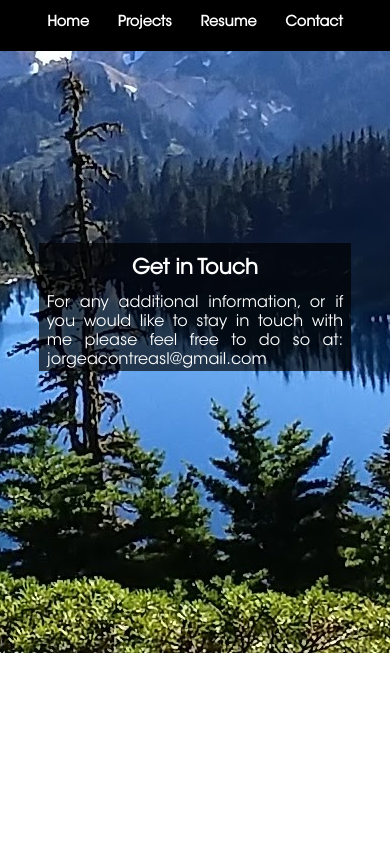
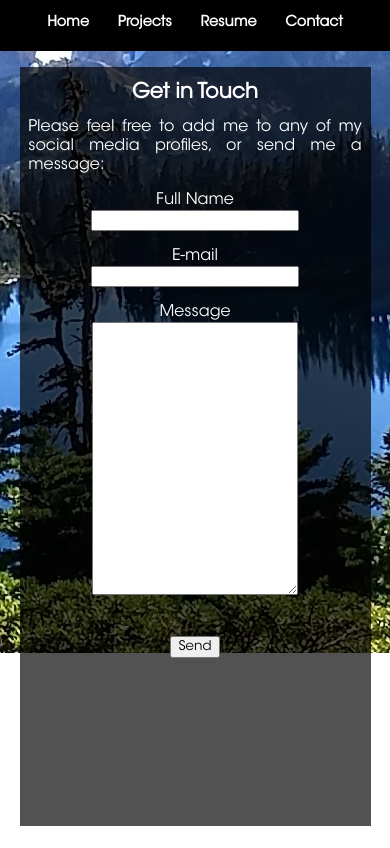
Before and after one commit to jcont12/Portfolio, a React (Create React App) app: page / in a window 390 px wide. Both pictures are taken after a click on the element "Contact". Built offline with nearby package versions, Linux system fonts and the light colour scheme.

Commit message:
Add mailer form

```diff
--- a/src/App.css
+++ b/src/App.css
@@ -1,6 +1,5 @@
 #skin{
   background: url('./images/background.jpg') no-repeat center center fixed;
-
 }
 
 #main{
@@ -157,7 +156,7 @@ h2:hover{
   background-color: rgba(0, 0, 0, 0.68);
   width: 75%;
   height: 41em;
-  margin:5em auto 0;
+  margin:2em auto 0;
   position:relative;
   color:white;
   display:inline-block;
@@ -183,7 +182,7 @@ a{
 #contact-block{
   background-color: rgba(0, 0, 0, 0.68);
   width: 40%;
-  height: 30em;
+  height: 40em;
   margin:5em auto 0;
   position:relative;
   color:white;
@@ -197,6 +196,62 @@ a{
   margin: auto;
   text-align: justify;
 }
+
+#contact-form{
+  position: relative;
+  margin: auto;
+  width: 80%;
+  height: 80%;
+  display: inline-block;
+}
+
+.contact-form-div{
+  margin: 1em;
+}
+
+.contact-form-input{
+  width:20em;
+
+}
+
+#contact-form-textarea{
+  width: 30em;
+  height:20em;
+}
+
+#contact-form-submit{
+    font-family: AvantGarde;
+}
+
+/*ADD SPECIFIC SMALLER SCREEN COMPUTER FORM MODIFICATION*/
+@media screen and (max-width: 1250px){
+  #contact-form{
+    position: relative;
+    margin: auto;
+    width: 80%;
+    height: 80%;
+    display: inline-block;
+  }
+
+  .contact-form-div{
+    margin: 1em;
+  }
+
+  .contact-form-input{
+    width:20em;
+
+  }
+
+  #contact-form-textarea{
+    width: 25em;
+    height:20em;
+  }
+
+  #contact-form-submit{
+      font-family: AvantGarde;
+  }
+}
+
 /*------------------------ADD MOBILE RESPONSIVENESS----------------------------------*/
 @media screen and (max-width: 780px){
   /*mobile*/#skin{
@@ -348,9 +403,9 @@ a{
   /*Contact styling*/
   /*mobile*/#contact-block{
     background-color: rgba(0, 0, 0, 0.68);
-    width: 80%;
-    height: 8em;
-    margin:12em auto;
+    width: 90%;
+    height: 90%;
+    margin:1em auto;
     position:relative;
     color:white;
     display:inline-block;
@@ -366,4 +421,23 @@ a{
     margin: auto;
     font-size: 1em;
   }
+
+
+    /*mobile*/.contact-form-div{
+    margin: 1em;
+  }
+
+    /*mobile*/.contact-form-input{
+    width:15em;
+
+  }
+
+    /*mobile*/#contact-form-textarea{
+    width: 15em;
+    height:20em;
+  }
+
+    /*mobile*/#contact-form-submit{
+      font-family: AvantGarde;
 }
+}
--- a/src/components/main.js
+++ b/src/components/main.js
@@ -115,7 +115,25 @@ handleContact(){
           </div>
           <div id='contact-block'>
             <h1 id='contact-h1'> Get in Touch </h1>
-            <p id='contact-p'>For any additional information, or if you would like to stay in touch with me please feel free to do so at: jorgeacontreasl@gmail.com</p>
+            <p id='contact-p'>Please feel free to add me to any of my social media profiles, or send me a message:</p>
+            <form id='contact-form' action="https://formspree.io/jorgeacontrerasl@email.com" method="POST">
+              <div className='contact-form-div'>
+                <label> Full Name </label><br/>
+                <input className='contact-form-input' type="text" name="name"/>
+              </div>
+              <div className='contact-form-div'>
+                <label> E-mail </label><br/>
+                <input className='contact-form-input' type="email" name="_replyto"/>
+              </div>
+              <div className='contact-form-div'>
+                <label> Message </label><br/>
+                <textarea id='contact-form-textarea' name="message"></textarea>
+              </div>
+              <div className='contact-form-div'><br/>
+                <input id='contact-form-submit' type="submit" value="Send"/>
+              </div>
+            </form>
+
           </div>
         </div>
       );
```
